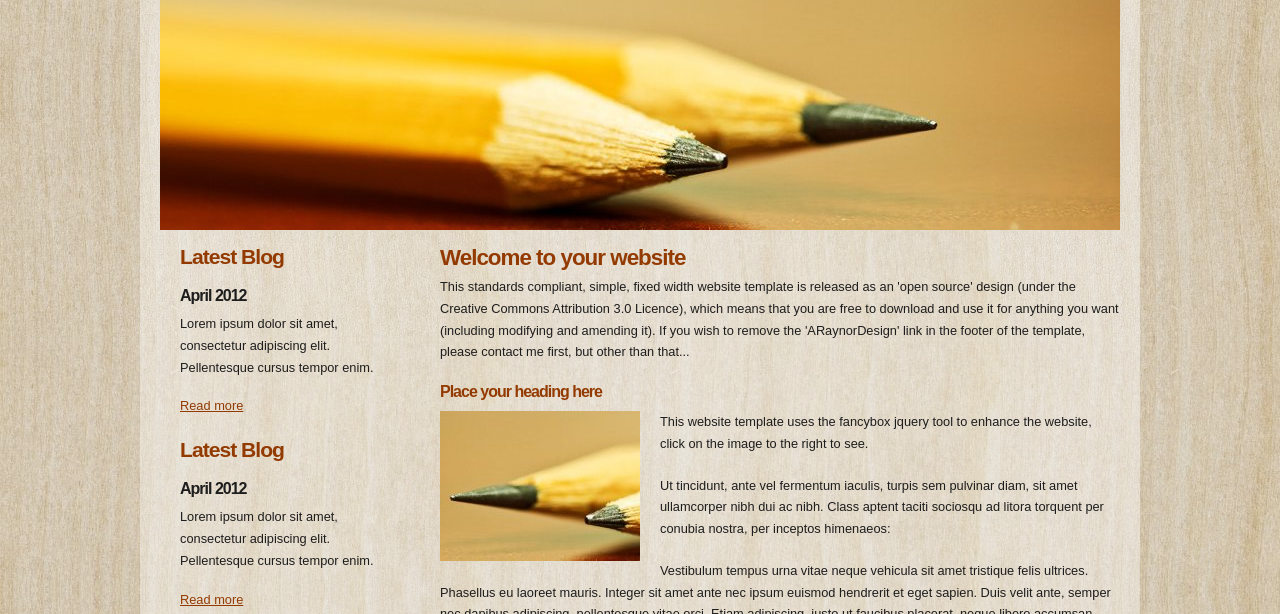
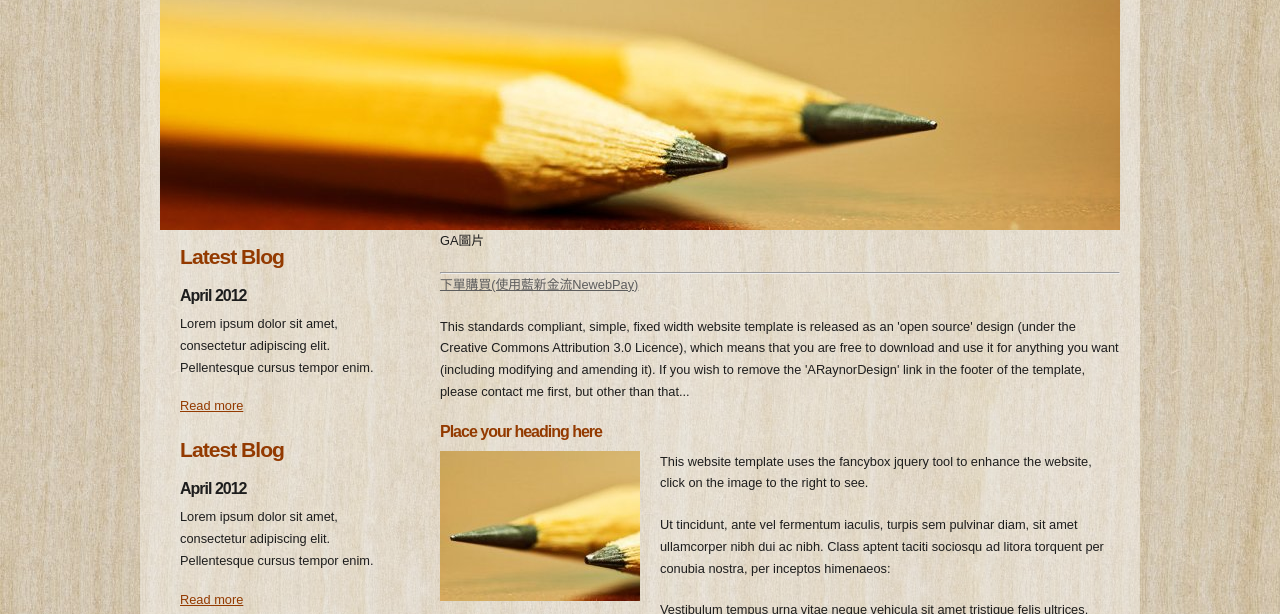
Before and after one commit to BEN-1025/HW11, a plain HTML site: page a6.html in a window 1280 px wide. Shown: the part 160-774 px from the top of the page. Drawn offline with Linux system fonts and the light colour scheme.

Commit message:
Add files via upload

```diff
--- a/a6.html
+++ b/a6.html
@@ -68,7 +68,11 @@
 	  </div><!--close banner_image-->
       <div id="content">
         <div class="content_item">
-          <h1>Welcome to your website</h1>
+          <p class="s1">GA圖片</p>
+          <hr>
+          <p>
+            <a class="s2" href="https://www.newebpay.com/website/Page/content/service_creditcard" target="_blank">下單購買(使用藍新金流NewebPay)</a>
+          </p>
           <p>This standards compliant, simple, fixed width website template is released as an 'open source' design (under the Creative Commons Attribution 3.0 Licence), which means that you are free to download and use it for anything you want (including modifying and amending it). If you wish to remove the 'ARaynorDesign' link in the footer of the template, please contact me first, but other than that...</p>
           <h3>Place your heading here</h3>
           <div style="width:200px; float:left; padding: 0px 20px 10px 0px;"><img alt="image" src="images/image.jpg" /></div>
```
